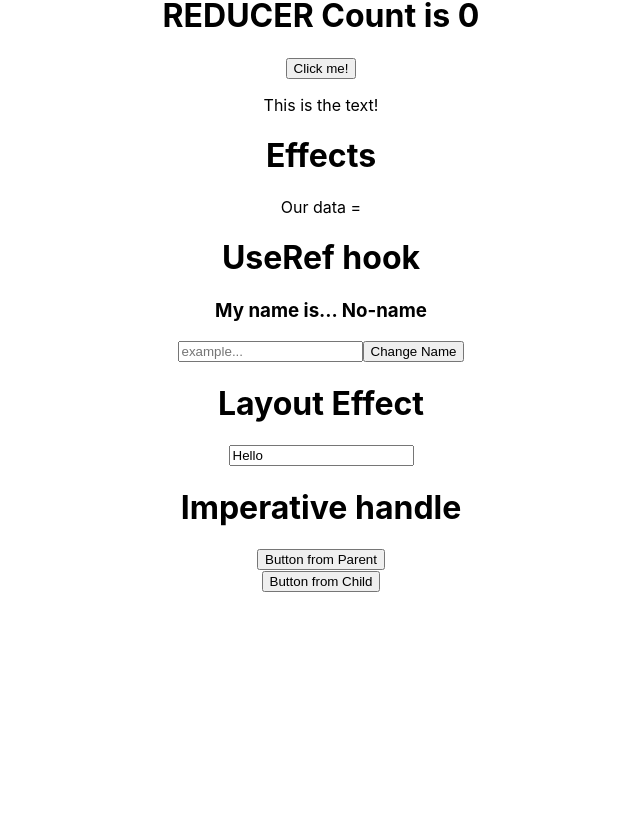
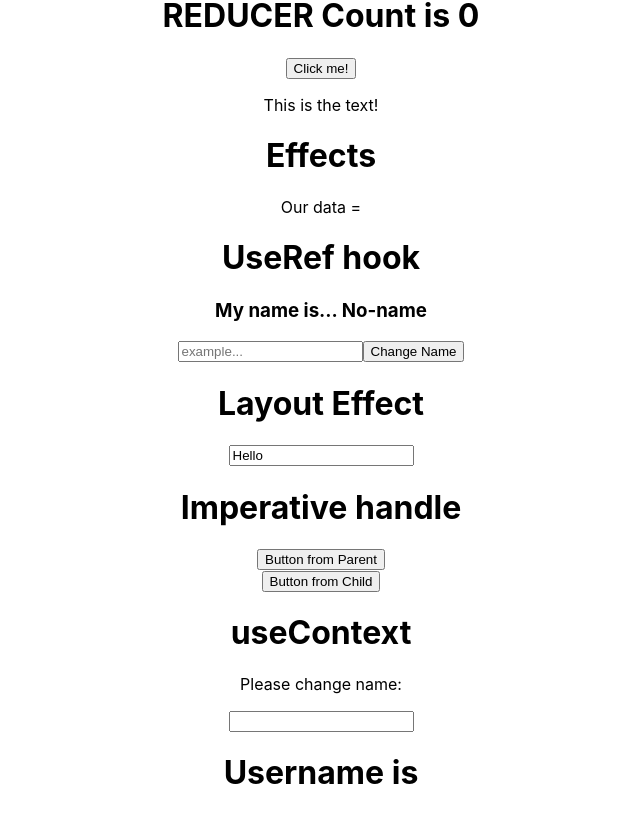
Before and after one commit to SuKaiwen/React-Hooks, a React (Create React App) app: page / in a window 1280 px wide. Shown: the part 187-1001 px from the top of the page, without its empty margins (319-959 px from the left). Before the commit the page ends 800 px from the top, so only its background shows below. Built offline with nearby package versions, Linux system fonts and the light colour scheme; no server answers.

Commit message:
useContext

```diff
--- a/src/App.js
+++ b/src/App.js
@@ -7,6 +7,7 @@
 import UseRefTutorial from './Components/UseRefTutorial';
 import LayoutEffect from './Components/LayoutEffect';
 import ImperativeHandleTutorial from './Components/ImperativeHandleTutorial';
+import ContextTutorial from './Components/ContextTutorial';
 
 function App() {
   return (
@@ -18,6 +19,7 @@
       <UseRefTutorial />
       <LayoutEffect />
       <ImperativeHandleTutorial />
+      <ContextTutorial />
     </div>
   );
 }
--- /dev/null
+++ b/src/Components/ContextTutorial.js
@@ -0,0 +1,34 @@
+import React, {useState, createContext} from 'react';
+import Login from './Login';
+import User from './User';
+
+// We can make a context (collection of states)
+// We can pass down our context using
+// Context.Provider
+// We have to provide a value where it is the
+// values we want to pass
+// first we have to export our context then
+// import it in the child
+export const AppContext = createContext(null);
+
+function ContextTutorial(){
+    const [username, setUsername] = useState("");
+
+    // Wrap the application we want to pass our
+    // context to using Context.Provider
+    // value = stuff we want to pass
+
+    // in the child
+    // we first import our context using import...
+    // then we do const {stuff} = useContext(myContext);
+    // now we can work with the function/value in stuff...
+    return (
+        <AppContext.Provider value={{username, setUsername}}>
+            <h1>useContext</h1>
+            <Login/>
+            <User/>
+        </AppContext.Provider>
+    );
+}
+
+export default ContextTutorial;
--- /dev/null
+++ b/src/Components/Login.js
@@ -0,0 +1,20 @@
+import React, {useContext} from 'react';
+import {AppContext} from './ContextTutorial';
+
+function Login() {
+
+    const {setUsername} = useContext(AppContext);
+
+    return (
+        <div>
+            <p>Please change name: </p>
+            <input
+                onChange={(event) => {
+                    setUsername(event.target.value);
+                }}
+            />
+        </div>
+    );
+}
+
+export default Login;
--- /dev/null
+++ b/src/Components/User.js
@@ -0,0 +1,15 @@
+import React, { useContext } from 'react';
+import {AppContext} from './ContextTutorial';
+
+function User() {
+
+    const {username} = useContext(AppContext);
+
+    return (
+        <div>
+            <h1>Username is {username}</h1>
+        </div>
+    );
+}
+
+export default User;
```
